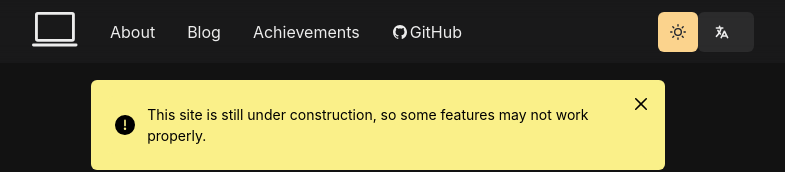
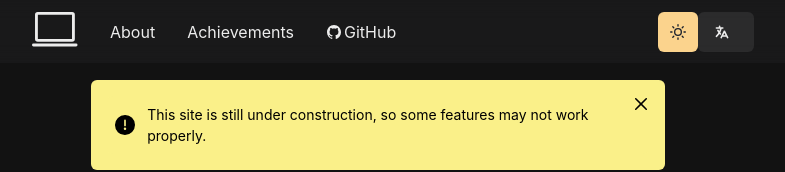
Before and after one commit to rpribau/blog.rob, a Next.js app: page / in a window 1280 px wide. Shown: the top 172 px of the page, without its empty margins (262-1047 px from the left). Built offline with nearby package versions, Linux system fonts and the light colour scheme.

Commit message:
Navbar fixed colors

```diff
--- a/components/navbar.js
+++ b/components/navbar.js
@@ -19,7 +19,7 @@ import { IoLogoGithub } from 'react-icons/io'
 import LanguageMenu from './translate-toggle-button.js'
 
 const LinkItem = ({ href, path, target, children, ...props }) => {
-  const active = path === href
+  const active = useColorModeValue('purple.500')
   const inactiveColor = useColorModeValue('gray200', 'whiteAlpha.900')
   return (
     <Link
@@ -89,13 +89,14 @@ const Navbar = (props) => {
             mt={{ base: 4, md: 0 }}
             spacing={{ base: 2, md: 4 }}
           >
-            <LinkItem href="/about" path={path}>
+            <LinkItem href="/" path={path}>
               About
             </LinkItem>
-            <LinkItem href="/posts" path={path}>
-              Blog
+
+            <LinkItem href="/about" path={path}>
+              Achievements
             </LinkItem>
-            <LinkItem href="/works">Achievements</LinkItem>
+
             <LinkItem
               target="_blank"
               href="https://github.com/rpribau"
@@ -126,7 +127,6 @@ const Navbar = (props) => {
 
 
 
-
         </Flex>
 
 
```
Also changed, not shown: 1 other file (tests, documents, lock files or other folders).
